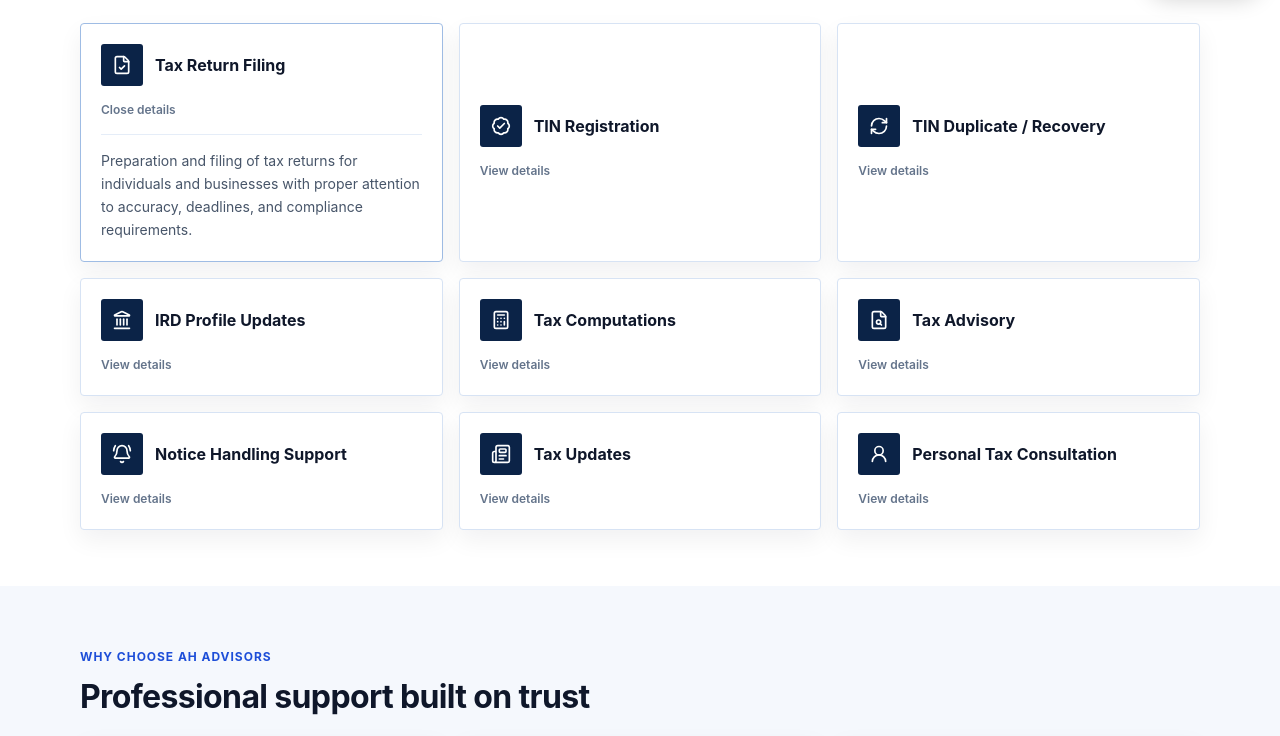
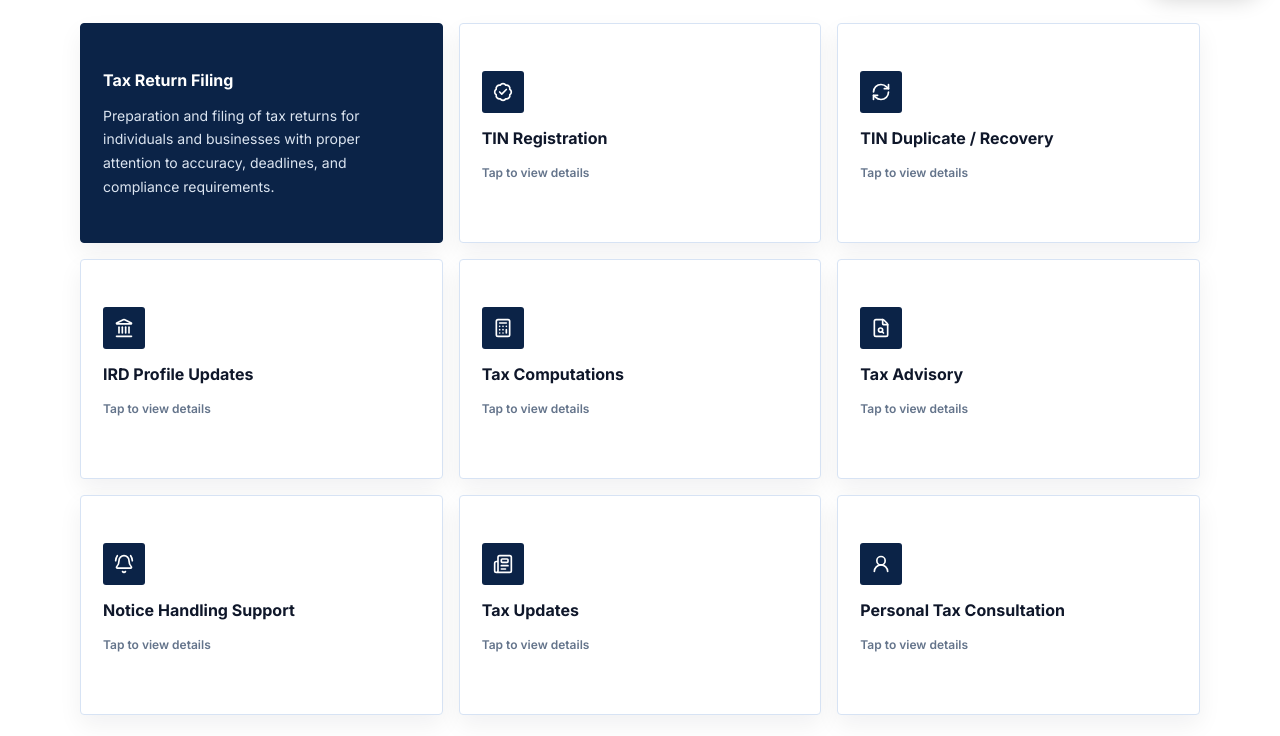
Before and after one commit to arafathmoh21-web/ah-advisors, a React (Vite) app: page / in a window 1280 px wide. Shown: the part 793-1529 px from the top of the page. Built offline with nearby package versions, Linux system fonts and the light colour scheme.

Commit message:
Final corporate site with flip cards and enquiry form

```diff
--- a/index.html
+++ b/index.html
@@ -2,9 +2,7 @@
 <html lang="en">
   <head>
     <meta charset="UTF-8" />
-
     <link rel="icon" type="image/png" href="/logo.png" />
-
     <meta name="viewport" content="width=device-width, initial-scale=1.0" />
 
     <title>AH Advisors | Trusted Tax Advisory Services Sri Lanka</title>
@@ -13,12 +11,10 @@
       name="description"
       content="AH Advisors provides reliable tax filing, TIN registration, tax computation, and advisory services in Sri Lanka. Professional and client-focused tax support."
     />
-
     <meta
       name="keywords"
       content="tax advisor sri lanka, tax filing, TIN registration, tax consultant, AH Advisors"
     />
-
     <meta name="author" content="AH Advisors" />
 
     <meta property="og:title" content="AH Advisors" />
@@ -36,6 +32,13 @@
       content="Professional Tax Filing & Advisory Services"
     />
     <meta name="twitter:image" content="/logo.png" />
+
+    <link rel="preconnect" href="https://fonts.googleapis.com" />
+    <link rel="preconnect" href="https://fonts.gstatic.com" crossorigin />
+    <link
+      href="https://fonts.googleapis.com/css2?family=Inter:wght@400;500;600;700;800&display=swap"
+      rel="stylesheet"
+    />
   </head>
 
   <body>
--- a/src/App.tsx
+++ b/src/App.tsx
@@ -145,13 +145,25 @@ export default function App() {
                 >
                   WhatsApp
                 </a>
+
+                <a
+                  className="btn btnFacebook"
+                  href={facebookLink}
+                  target="_blank"
+                  rel="noreferrer"
+                >
+                  Facebook
+                </a>
               </div>
             </div>
 
             <aside className="heroPanel">
               <div className="heroPanelHeader">
                 <h3>Quick Contact</h3>
-                <p>Professional support for filings, registrations, and advisory matters.</p>
+                <p>
+                  Professional support for filings, registrations, tax
+                  computations, updates, and advisory matters.
+                </p>
               </div>
 
               <div className="heroInfoGrid">
@@ -186,22 +198,22 @@ export default function App() {
               {services.map((service, index) => (
                 <button
                   key={service.title}
-                  className={`serviceCard ${openCard === index ? "active" : ""}`}
+                  className={`serviceFlipCard ${openCard === index ? "flipped" : ""}`}
                   onClick={() => toggleCard(index)}
                   type="button"
                 >
-                  <div className="serviceTop">
-                    <div className="serviceIcon">{service.icon}</div>
-                    <h3>{service.title}</h3>
+                  <div className="serviceFlipInner">
+                    <div className="serviceFlipFront">
+                      <div className="serviceIcon">{service.icon}</div>
+                      <h3>{service.title}</h3>
+                      <p className="serviceHint">Tap to view details</p>
+                    </div>
+
+                    <div className="serviceFlipBack">
+                      <h3>{service.title}</h3>
+                      <p>{service.short}</p>
+                    </div>
                   </div>
-
-                  <p className="serviceHint">
-                    {openCard === index ? "Close details" : "View details"}
-                  </p>
-
-                  {openCard === index && (
-                    <div className="serviceDescription">{service.short}</div>
-                  )}
                 </button>
               ))}
             </div>
--- a/src/index.css
+++ b/src/index.css
@@ -193,6 +193,11 @@ textarea {
   color: var(--white);
 }
 
+.btnFacebook {
+  background: var(--blue);
+  color: var(--white);
+}
+
 .heroPanel {
   background: var(--navy);
   color: var(--white);
@@ -273,32 +278,78 @@ textarea {
   gap: 16px;
 }
 
-.serviceCard {
+.serviceFlipCard {
+  background: transparent;
+  border: none;
+  padding: 0;
+  cursor: pointer;
+  perspective: 1000px;
+  min-height: 220px;
+}
+
+.serviceFlipInner {
+  position: relative;
+  width: 100%;
+  height: 220px;
+  transition: transform 0.7s;
+  transform-style: preserve-3d;
+}
+
+.serviceFlipCard.flipped .serviceFlipInner {
+  transform: rotateY(180deg);
+}
+
+.serviceFlipFront,
+.serviceFlipBack {
+  position: absolute;
+  inset: 0;
+  border-radius: 4px;
+  backface-visibility: hidden;
+  -webkit-backface-visibility: hidden;
+  box-shadow: var(--shadow);
+  display: flex;
+  flex-direction: column;
+  justify-content: center;
+  padding: 22px;
+}
+
+.serviceFlipFront {
   background: var(--white);
   border: 1px solid var(--line);
-  border-radius: 4px;
-  padding: 20px;
   text-align: left;
-  cursor: pointer;
-  transition: 0.2s ease;
-  box-shadow: var(--shadow);
+  align-items: flex-start;
 }
 
-.serviceCard:hover,
-.serviceCard.active {
-  border-color: #9fbce4;
+.serviceFlipFront h3 {
+  margin: 12px 0 0;
+  font-size: 16px;
+  color: #0f172a;
 }
 
-.serviceTop {
-  display: flex;
-  align-items: center;
-  gap: 12px;
+.serviceFlipBack {
+  background: var(--navy);
+  color: var(--white);
+  border: 1px solid var(--navy);
+  transform: rotateY(180deg);
+  text-align: left;
+  align-items: flex-start;
+}
+
+.serviceFlipBack h3 {
+  margin: 0 0 10px;
+  font-size: 16px;
+}
+
+.serviceFlipBack p {
+  margin: 0;
+  color: #dbe4f0;
+  font-size: 14px;
+  line-height: 1.7;
 }
 
 .serviceIcon {
   width: 42px;
   height: 42px;
-  flex: 0 0 42px;
   border-radius: 3px;
   background: var(--navy);
   color: var(--white);
@@ -307,26 +358,11 @@ textarea {
   justify-content: center;
 }
 
-.serviceCard h3 {
-  margin: 0;
-  font-size: 16px;
-  font-weight: 700;
-  color: #0f172a;
-}
-
 .serviceHint {
-  margin: 14px 0 0;
+  margin-top: 12px;
   font-size: 12px;
   color: #64748b;
   font-weight: 600;
-}
-
-.serviceDescription {
-  margin-top: 14px;
-  padding-top: 14px;
-  border-top: 1px solid #e5edf8;
-  font-size: 14px;
-  color: var(--muted);
 }
 
 .whyGrid {
@@ -341,6 +377,18 @@ textarea {
   border-radius: 4px;
   padding: 22px;
   box-shadow: var(--shadow);
+}
+
+.whyIcon {
+  width: 42px;
+  height: 42px;
+  border-radius: 3px;
+  background: var(--navy);
+  color: var(--white);
+  display: flex;
+  align-items: center;
+  justify-content: center;
+  margin-bottom: 14px;
 }
 
 .whyCard h3 {
@@ -523,10 +571,6 @@ textarea {
     font-size: 38px;
   }
 
-  .heroContent {
-    text-align: left;
-  }
-
   .heroButtons {
     flex-direction: column;
     align-items: stretch;
```
